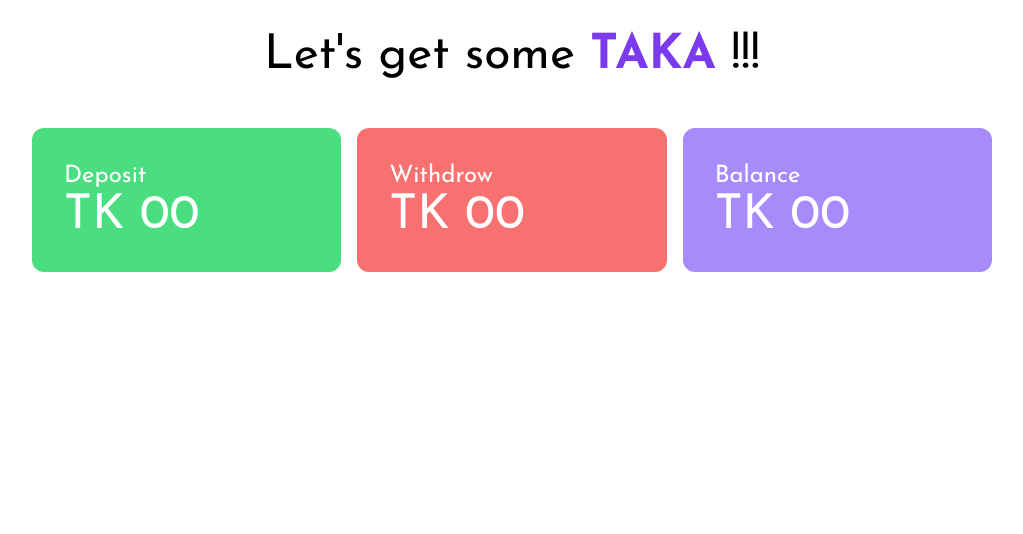
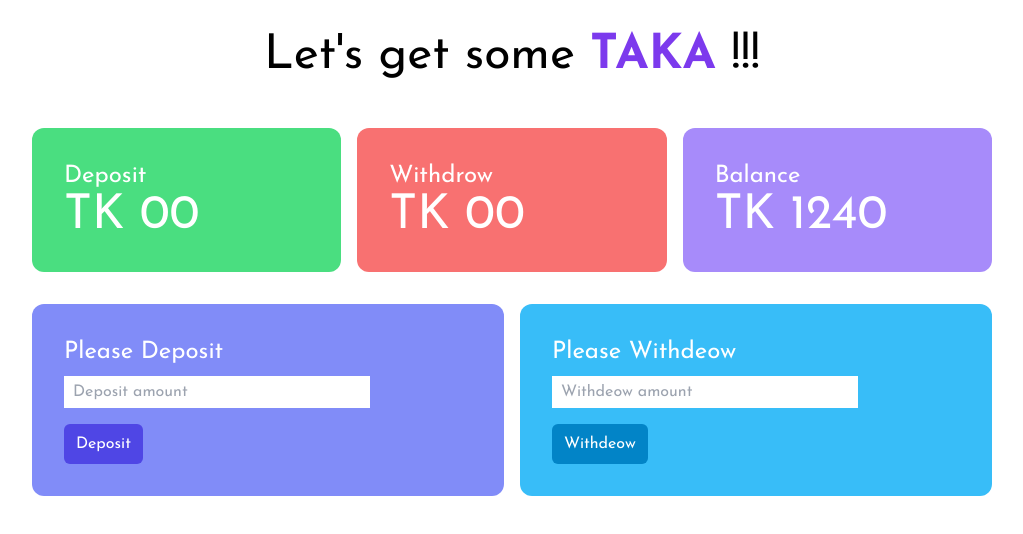
Before and after one commit to shiamsharif/Bap-Er-Bank, a plain HTML site: page bank.html in a window 1280 px wide. Shown: the whole page, without its empty margins (128-1151 px from the left). Drawn offline with nearby package versions, Linux system fonts and the light colour scheme.

Commit message:
27-5 done

```diff
--- a/bank.html
+++ b/bank.html
@@ -35,7 +35,21 @@
                 </div>
                 <div class="bg-violet-400 p-8 rounded-xl">
                     <h4 class="text-2xl">Balance</h4>
-                    <h2 class="text-5xl">TK 00</h2>
+                    <h2 class="text-5xl">TK 1240</h2>
+                </div>
+            </div>
+        </section>
+        <section class="mt-8">
+            <div class="grid grid-cols-2 gap-4 w-9/12 mx-auto ">
+                <div class="bg-indigo-400 p-8 rounded-xl">
+                    <h4 class="text-2xl text-white mb-2">Please Deposit</h4>
+                    <input  class="w-9/12 block mb-2 p-1" id="deposit-field" type="email" placeholder=" Deposit amount">
+                    <button id="btn-deposit" class="bg-indigo-600 text-white p-2 px-3 mt-2 rounded-md hover:bg-indigo-800 ease-in duration-200  " >Deposit</button>
+                </div>
+                <div class="bg-sky-400 p-8 rounded-xl">
+                    <h4 class="text-2xl text-white mb-2">Please Withdeow</h4>
+                    <input  class="w-9/12 block mb-2 p-1" id="withdeow-field" type="email" placeholder=" Withdeow amount">
+                    <button id="btn-withdeow" class="bg-sky-600 text-white p-2 px-3 mt-2 rounded-md hover:bg-sky-800 ease-in duration-200  " >Withdeow</button>
                 </div>
             </div>
         </section>
```
